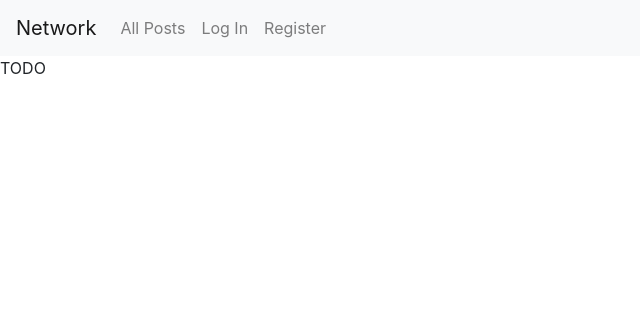
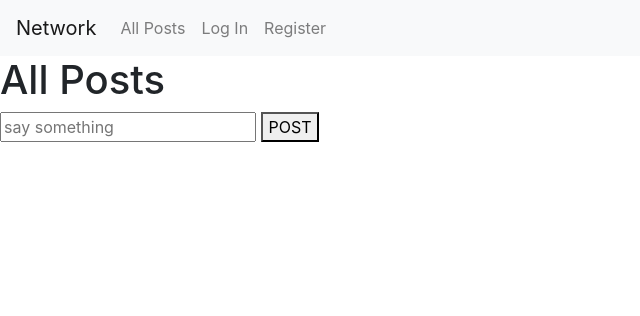
Before and after one commit to grayTurtle01/network, a Django app: page / in a window 1280 px wide. Shown: the top 316 px of the page, without its empty margins (0-640 px from the left). Run offline with Django 3.2, Linux system fonts and the light colour scheme; some libraries are stand-ins or nearby versions.

Commit message:
first post form

```diff
--- /dev/null
+++ b/network/static/network/main.js
@@ -0,0 +1,5 @@
+document.querySelector('form').onsubmit = () => {
+  let content = document.querySelector('#new_post').value
+  console.log(content)
+  return false
+}
--- a/network/templates/network/index.html
+++ b/network/templates/network/index.html
@@ -1,5 +1,18 @@
 {% extends "network/layout.html" %}
+{% load static %}
 
 {% block body %}
-    TODO
+    <h1>All Posts</h1>
+
+    <form>
+        <input id="new_post" placeholder="say something">
+        <button>POST</button>
+    </form>
+
 {% endblock %}
+
+{% block js %}
+<script src="{% static 'network/main.js' %}">
+
+</script>
+{% endblock %}
--- a/network/templates/network/layout.html
+++ b/network/templates/network/layout.html
@@ -49,5 +49,8 @@
             {% block body %}
             {% endblock %}
         </div>
+
+        {% block js %}
+        {% endblock %}
     </body>
 </html>
```
